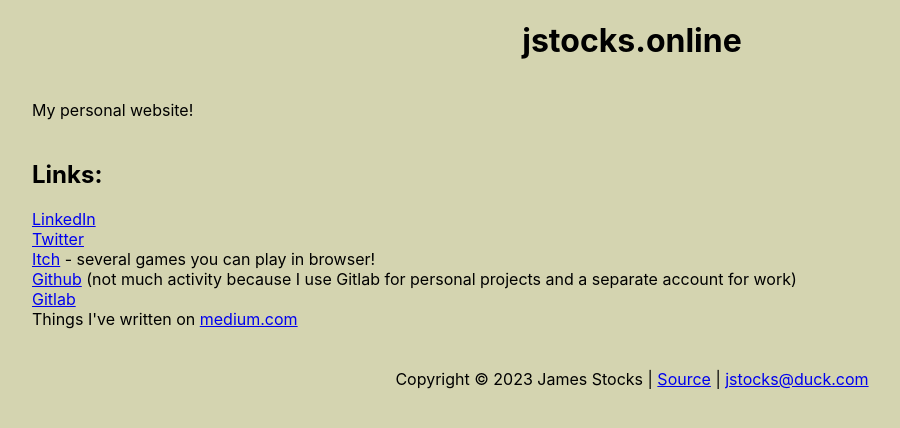
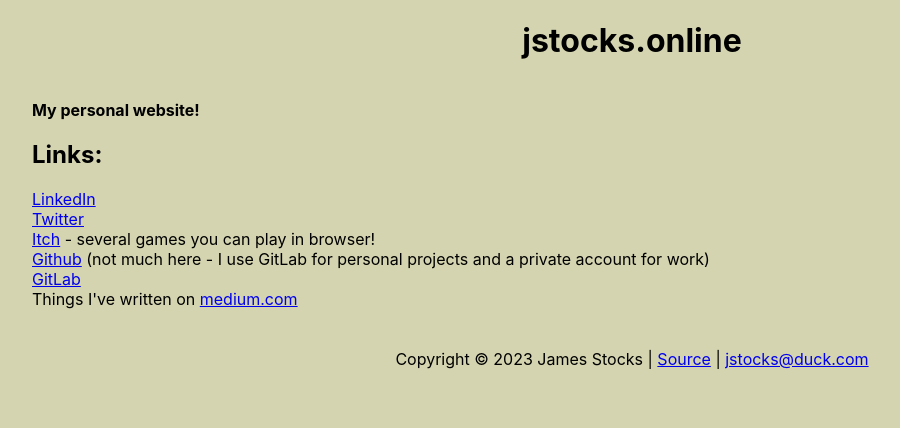
Before and after one commit to james-stocks/jstocks, a React (Create React App) app: page / in a window 1280 px wide. Shown: the top 428 px of the page, without its empty margins (8-908 px from the left). Built offline with nearby package versions, Linux system fonts and the light colour scheme.

Commit message:
Update page title

```diff
--- a/public/index.html
+++ b/public/index.html
@@ -7,7 +7,7 @@
     <meta name="theme-color" content="#000000" />
     <meta
       name="description"
-      content="Web site created using create-react-app"
+      content="Personal website of James Stocks"
     />
     <link rel="apple-touch-icon" href="%PUBLIC_URL%/logo192.png" />
     <!--
@@ -24,7 +24,7 @@
       work correctly both with client-side routing and a non-root public URL.
       Learn how to configure a non-root public URL by running `npm run build`.
     -->
-    <title>React App</title>
+    <title>jstocks.online</title>
   </head>
   <body>
     <noscript>You need to enable JavaScript to run this app.</noscript>
--- a/src/App.js
+++ b/src/App.js
@@ -5,14 +5,13 @@
     <div className="App">
       <h1>jstocks.online</h1>
       <div className="App-blurb">
-          My personal website!<br/>
-          <br/>
+          <b>My personal website!</b><br/>
           <h2>Links:</h2>
           <a href="https://www.linkedin.com/in/james-stocks-5316b337/">LinkedIn</a><br/>
           <a href="https://twitter.com/_JamesStocks">Twitter</a><br/>
           <a href="https://68st0x20.itch.io/">Itch</a> - several games you can play in browser!<br/>
-          <a href="https://github.com/james-stocks">Github</a> (not much activity because I use Gitlab for personal projects and a separate account for work)<br/>
-          <a href="https://gitlab.com/68K">Gitlab</a><br/>
+          <a href="https://github.com/james-stocks">Github</a> (not much here - I use GitLab for personal projects and a private account for work)<br/>
+          <a href="https://gitlab.com/68K">GitLab</a><br/>
           Things I've written on <a href="https://medium.com/@jstocks">medium.com</a>
       </div>
       <footer className="footer">
```
